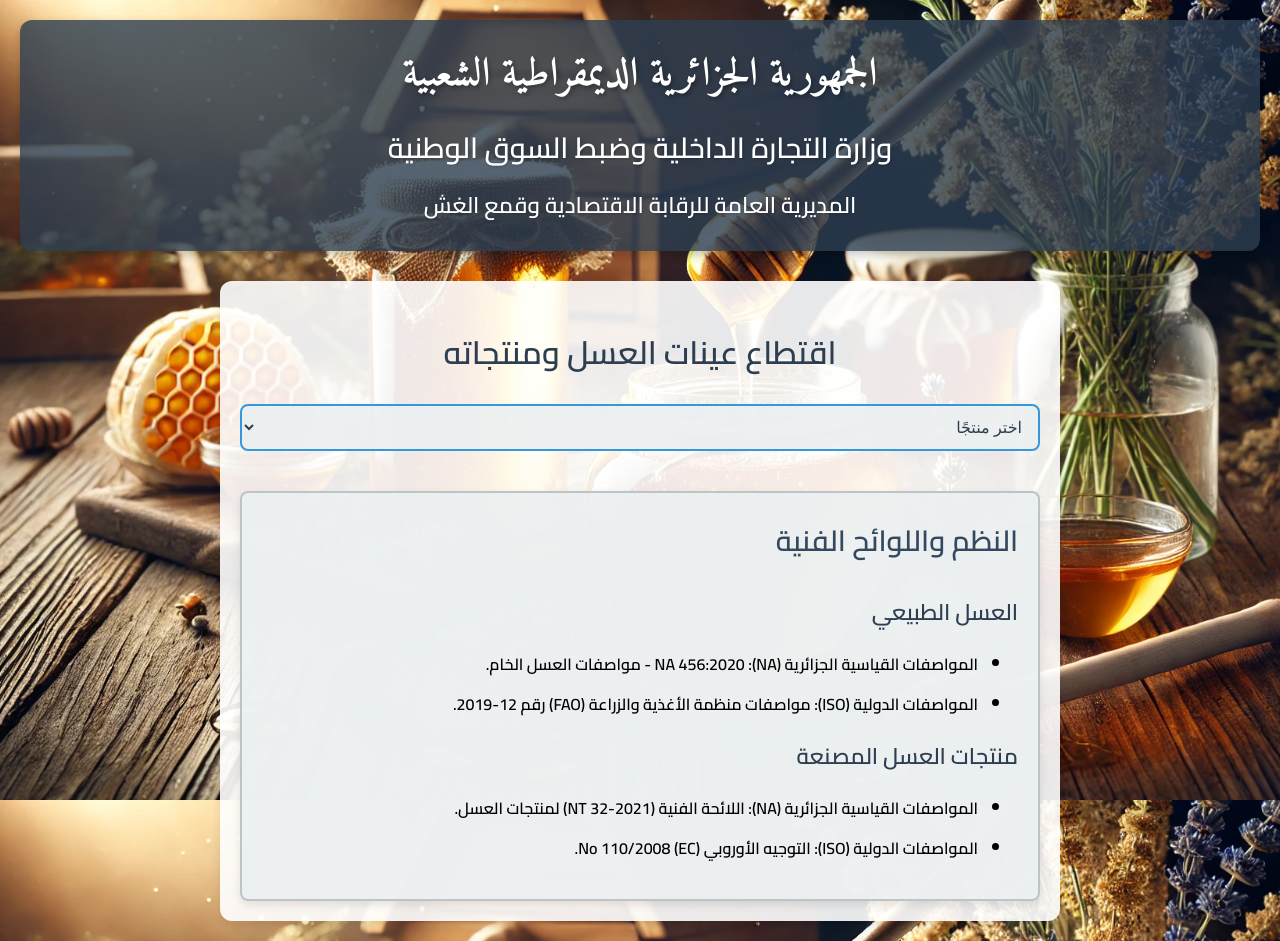
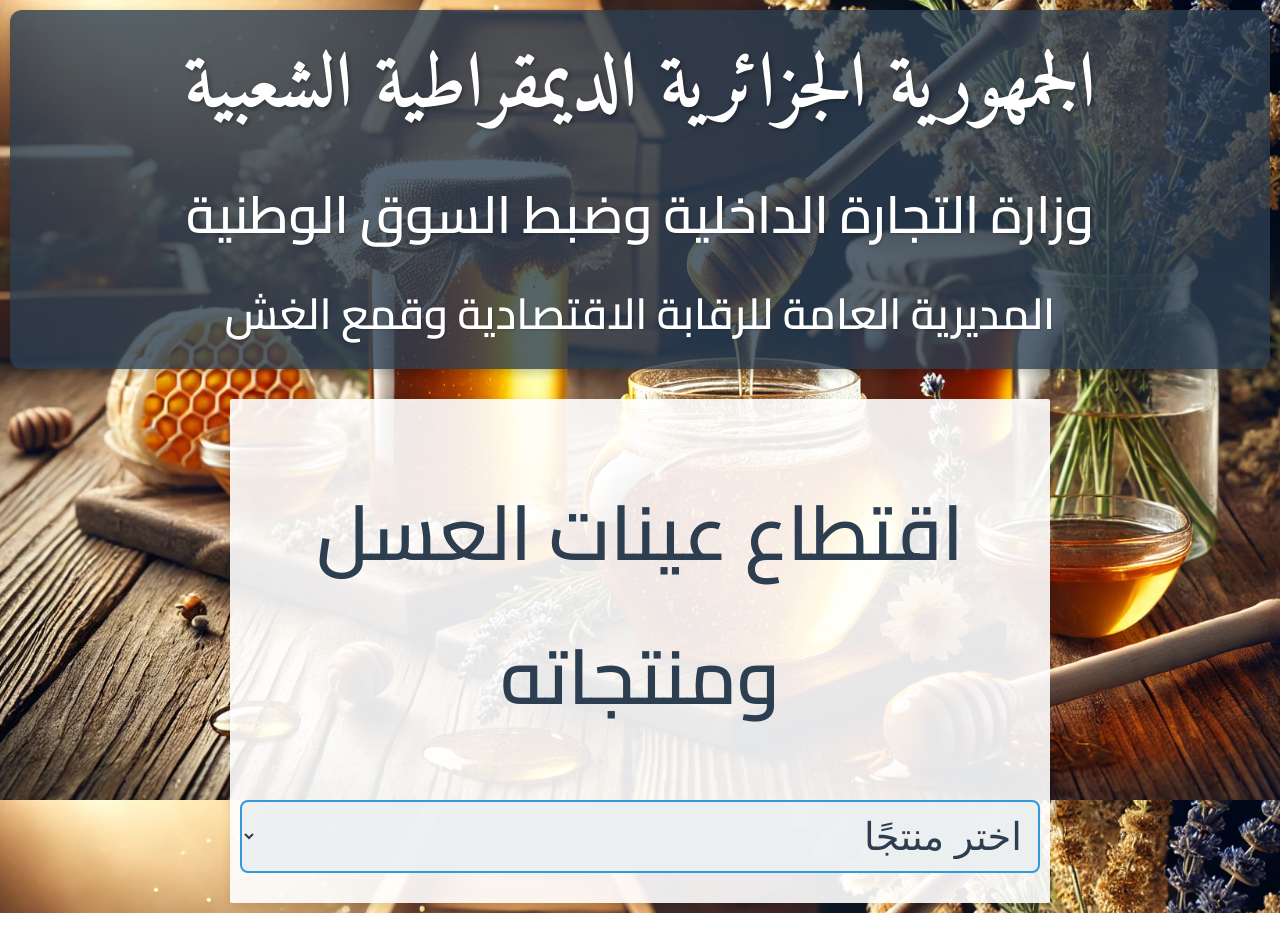
Before and after one commit to dido-12/echantillonnage-miel, a plain HTML site: page index.html in a window 1280 px wide. After the commit the page ends 913 px from the top, so only its background shows below. Drawn offline with Linux system fonts and the light colour scheme.

Commit message:
Update index.html

```diff
--- a/index.html
+++ b/index.html
@@ -5,7 +5,6 @@
     <meta name="viewport" content="width=device-width, initial-scale=1.0">
     <title>اقتطاع عينات العسل ومنتجاته</title>
     <style>
-        /* استيراد خط عربي جمالي */
         @import url('https://fonts.googleapis.com/css2?family=Amiri:wght@700&family=Cairo:wght@600&display=swap');
 
         body {
@@ -13,55 +12,56 @@
             direction: rtl;
             text-align: right;
             margin: 0;
-            padding: 20px;
-            background-image: url('miel.png'); /* رابط الصورة الخلفية */
+            padding: 10px;
+            background-image: url('miel.png');
             background-size: cover;
             background-position: center;
             background-attachment: fixed;
+            font-size: 3vw; /* حجم الخط يتناسب مع عرض الشاشة */
         }
         .header {
             text-align: center;
             margin-bottom: 30px;
-            padding: 20px;
-            background-color: rgba(44, 62, 80, 0.8); /* خلفية شفافة */
+            padding: 10px;
+            background-color: rgba(44, 62, 80, 0.8);
             color: #fff;
             border-radius: 12px;
             box-shadow: 0 4px 10px rgba(0, 0, 0, 0.2);
         }
         .header h1 {
             font-family: 'Amiri', serif;
-            font-size: 2.5em;
+            font-size: 2em; /* حجم الخط يتناسب مع العرض */
             margin: 0;
             text-shadow: 2px 2px 4px rgba(0, 0, 0, 0.3);
         }
         .header h2 {
             font-family: 'Cairo', sans-serif;
-            font-size: 1.8em;
+            font-size: 1.35em;
             margin: 10px 0;
             text-shadow: 1px 1px 3px rgba(0, 0, 0, 0.2);
         }
         .header h3 {
             font-family: 'Cairo', sans-serif;
-            font-size: 1.4em;
+            font-size: 1.12em;
             margin: 5px 0;
             text-shadow: 1px 1px 2px rgba(0, 0, 0, 0.2);
         }
         .container {
             max-width: 800px;
             margin: 0 auto;
-            background-color: rgba(255, 255, 255, 0.9); /* خلفية شفافة */
-            padding: 20px;
-            border-radius: 12px;
+            background-color: rgba(255, 255, 255, 0.9);
+            padding: 10px;
+            border-radius: 2px;
             box-shadow: 0 4px 10px rgba(0, 0, 0, 0.1);
         }
         select {
             width: 100%;
             padding: 12px;
-            font-size: 16px;
+            font-size: 1em;
             border: 2px solid #3498db;
             border-radius: 8px;
             margin-bottom: 20px;
-            background-color: rgba(236, 240, 241, 0.9); /* خلفية شفافة */
+            background-color: rgba(236, 240, 241, 0.9);
             color: #2c3e50;
             transition: all 0.3s ease;
         }
@@ -73,26 +73,26 @@
             display: none;
             opacity: 0;
             padding: 20px;
-            background-color: rgba(236, 240, 241, 0.9); /* خلفية شفافة */
+            background-color: rgba(236, 240, 241, 0.9);
             border: 2px solid #bdc3c7;
             border-radius: 8px;
             margin-top: 20px;
             box-shadow: 0 4px 10px rgba(0, 0, 0, 0.1);
-            transition: opacity 0.5s ease, transform 0.3s ease;
+            transition: opacity 0.13s ease, transform 0.3s ease;
         }
         .details h2 {
             color: #34495e;
             margin-top: 0;
-            font-size: 1.8em;
+            font-size: 1.5em;
             text-shadow: 1px 1px 2px rgba(0, 0, 0, 0.1);
         }
         .details p {
-            margin: 10px 0;
+            margin: 5px 0;
             color: #2c3e50;
             line-height: 1.6;
         }
         .details ul {
-            margin: 10px 0;
+            margin: 5px 0;
             padding-left: 20px;
             color: #2c3e50;
         }
@@ -107,8 +107,9 @@
             box-shadow: 0 6px 15px rgba(0, 0, 0, 0.2);
         }
         .regulations {
-            margin-top: 20px;
-            padding: 20px;
+            display: none;
+            margin-top: 10px;
+            padding: 10px;
             background-color: rgba(236, 240, 241, 0.9);
             border: 2px solid #bdc3c7;
             border-radius: 8px;
@@ -116,13 +117,8 @@
         }
         .regulations h2 {
             color: #34495e;
-            font-size: 1.8em;
+            font-size: 1.15em;
             margin-top: 0;
-        }
-        .regulations h3 {
-            color: #2c3e50;
-            font-size: 1.4em;
-            margin: 15px 0 10px;
         }
         .regulations ul {
             padding-left: 20px;
@@ -149,6 +145,7 @@
         <option value="processed_honey">منتجات العسل المصنعة</option>
     </select>
 
+    <!-- تفاصيل العينات -->
     <div id="natural_honey" class="details">
         <h2>طريقة اقتطاع عينات العسل الطبيعي</h2>
         <p><strong>الأدوات:</strong> ملعقة معقمة، عبوات زجاجية معقمة، قفازات لاتكس.</p>
@@ -158,12 +155,11 @@
         <p><strong>التحديدات الميكروبيولوجية:</strong> العد البكتيري، وجود أبواغ الفطريات، غبار الطلع.</p>
         <p><strong>حفظ العينات:</strong> في عبوات محكمة الإغلاق بعيدًا عن الضوء.</p>
         <p><strong>نقل العينات:</strong> في صناديق مبطنة بمواد عازلة للحرارة.</p>
-        <p><strong>مدة التحليل:</strong>
+        <p><strong>مدة التحليل:</strong></p>
         <ul>
             <li>الفيزيوكيميائي: 48-72 ساعة.</li>
             <li>الميكروبيولوجي: 5-7 أيام.</li>
         </ul>
-        </p>
     </div>
 
     <div id="processed_honey" class="details">
@@ -175,53 +171,56 @@
         <p><strong>التحديدات الميكروبيولوجية:</strong> وجود مواد حافظة غير مصرح بها، التلوث الميكروبي.</p>
         <p><strong>حفظ العينات:</strong> في درجة حرارة لا تتجاوز 25°م.</p>
         <p><strong>نقل العينات:</strong> استخدام حاويات مخصصة للأغذية السائلة.</p>
-        <p><strong>مدة التحليل:</strong>
+        <p><strong>مدة التحليل:</strong></p>
         <ul>
             <li>الفيزيوكيميائي: 3-5 أيام.</li>
             <li>الميكروبيولوجي: 7-10 أيام.</li>
         </ul>
-        </p>
     </div>
 
     <!-- قسم النظم واللوائح الفنية -->
-    <div class="regulations">
-        <h2>النظم واللوائح الفنية</h2>
-
-        <div id="naturalHoneyRegulations">
-            <h3>العسل الطبيعي</h3>
+    <div id="natural_honeyRegulations" class="regulations">
+        <h2>النظم واللوائح الفنية للعسل الطبيعي</h2>
         <ul>
             <li><strong>المواصفات القياسية الجزائرية (NA):</strong> NA 456:2020 - مواصفات العسل الخام.</li>
             <li><strong>المواصفات الدولية (ISO):</strong> مواصفات منظمة الأغذية والزراعة (FAO) رقم 12-2019.</li>
         </ul>
     </div>
 
-        <div id="processedHoneyRegulations">
-            <h3>منتجات العسل المصنعة</h3>
+    <div id="processed_honeyRegulations" class="regulations">
+        <h2>النظم واللوائح الفنية لمنتجات العسل المصنعة</h2>
         <ul>
             <li><strong>المواصفات القياسية الجزائرية (NA):</strong> اللائحة الفنية (NT 32-2021) لمنتجات العسل.</li>
             <li><strong>المواصفات الدولية (ISO):</strong> التوجيه الأوروبي (EC) No 110/2008.</li>
         </ul>
     </div>
 </div>
-</div>
 
 <script>
     function showDetails() {
-        // إخفاء جميع التفاصيل أولًا
         var details = document.querySelectorAll('.details');
         details.forEach(function(detail) {
             detail.style.opacity = '0';
             detail.style.display = 'none';
         });
 
-        // عرض التفاصيل المحددة
+        var regulations = document.querySelectorAll('.regulations');
+        regulations.forEach(function(regulation) {
+            regulation.style.display = 'none';
+        });
+
         var selectedProduct = document.getElementById('productSelect').value;
         if (selectedProduct) {
             var selectedDetail = document.getElementById(selectedProduct);
             selectedDetail.style.display = 'block';
             setTimeout(function() {
                 selectedDetail.style.opacity = '1';
-            }, 10); // تأخير بسيط لتفعيل الانتقال
+            }, 10);
+
+            var selectedRegulation = document.getElementById(selectedProduct + 'Regulations');
+            if (selectedRegulation) {
+                selectedRegulation.style.display = 'block';
+            }
         }
     }
 </script>
```
Lines whose indentation alone changed are shown as unchanged.
